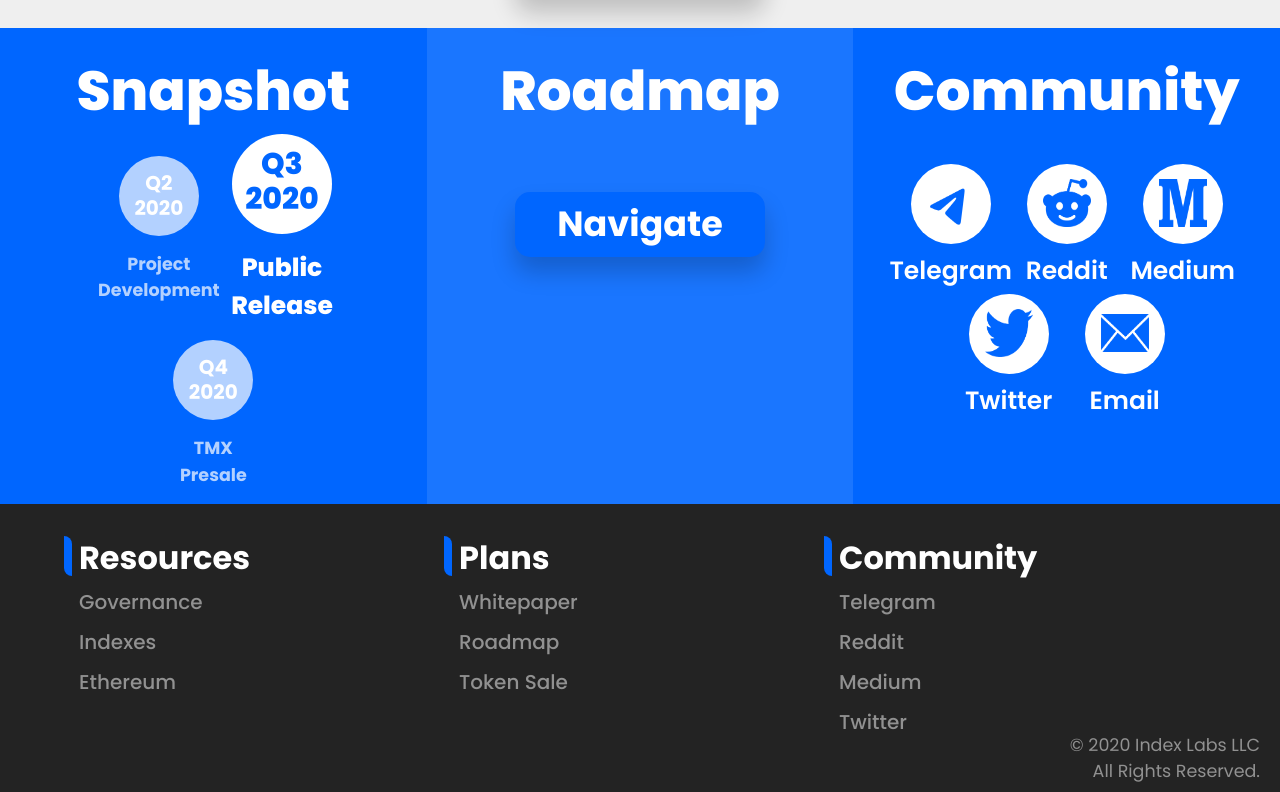
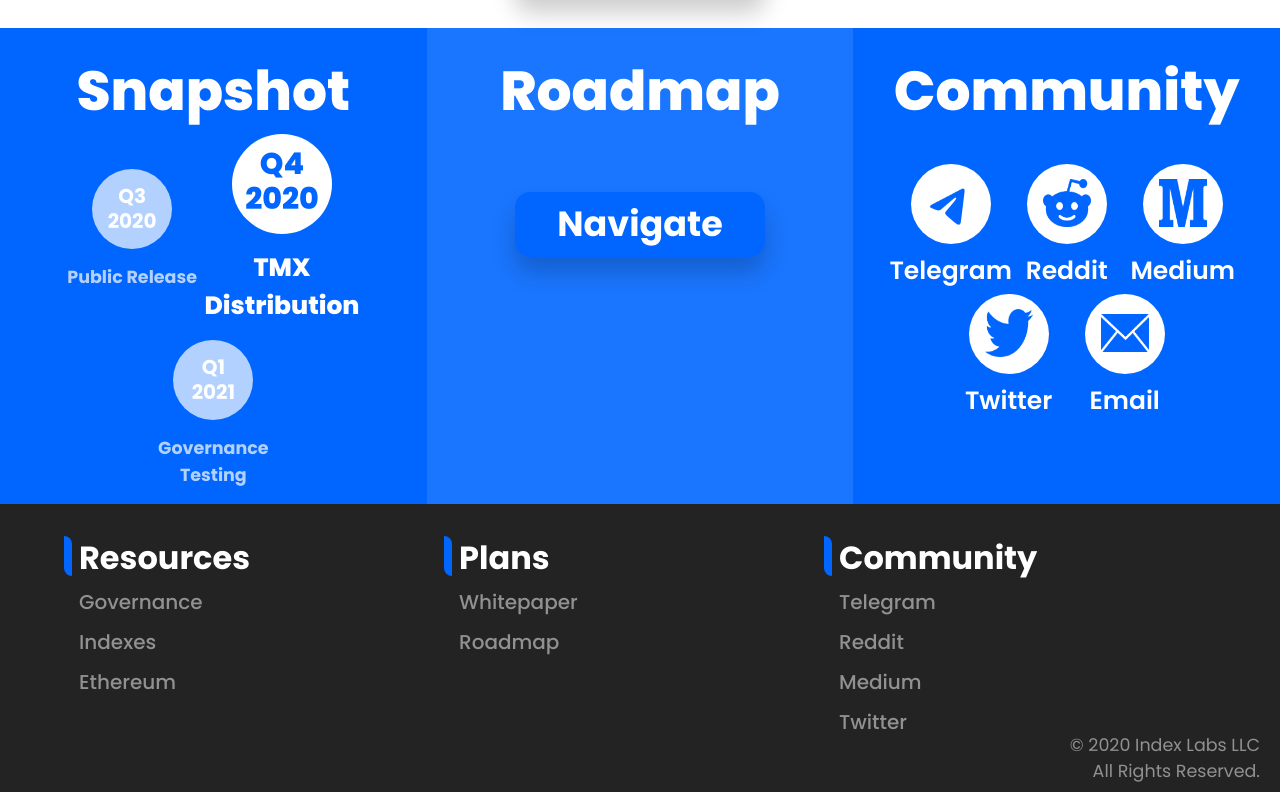
Before and after one commit to prmali/indexlabs, a React (Create React App) app: page / in a window 1280 px wide. Shown: the part 922-1714 px from the top of the page. Built offline with nearby package versions, Linux system fonts and the light colour scheme.

Commit message:
q4 changes

```diff
--- a/src/components/generic/footer.jsx
+++ b/src/components/generic/footer.jsx
@@ -36,7 +36,7 @@ class Footer extends React.Component {
                                 <NavItem>
                                     <NavLink href={whitepaper} target="_blank">Whitepaper</NavLink>
                                     <NavLink tag={Link} to="/roadmap">Roadmap</NavLink>
-                                    <NavLink tag={Link} to="/tokensale">Token Sale</NavLink>
+                                    {/*<NavLink tag={Link} to="/tokensale">Token Sale</NavLink>*/}
                                 </NavItem>
                             </Nav>
                         </Col>
--- a/src/components/generic/topbar.jsx
+++ b/src/components/generic/topbar.jsx
@@ -31,9 +31,9 @@ const Topbar = (props) => {
                         <NavItem>
                             <NavLink tag={Link} to="/">Home</NavLink>
                         </NavItem>
-                        <NavItem>
+                        {/*<NavItem>
                             <NavLink tag={Link} to="/tokensale">Token Sale</NavLink>
-                        </NavItem>
+                        </NavItem>*/}
                         <NavItem>
                             <NavLink href={whitepaper} title="whitepaper" target="_blank">Whitepaper</NavLink>
                         </NavItem>
--- a/src/components/home/breaker.jsx
+++ b/src/components/home/breaker.jsx
@@ -25,16 +25,16 @@ class Breaker extends React.Component {
                         <h1>Snapshot</h1>
                         <div className="container">
                             <span className="section sec">
-                                <div className="node"><p>Q2 <br /> 2020</p></div>
-                                <p className="description">Project Development</p>
+                                <div className="node"><p>Q3 <br /> 2020</p></div>
+                                <p className="description">Public Release</p>
                             </span>
                             <span className="section prim">
-                                <div className="node"><p>Q3 <br /> 2020</p></div>
-                                <p className="description">Public<br />Release</p>
+                                <div className="node"><p>Q4 <br /> 2020</p></div>
+                                <p className="description">TMX<br />Distribution</p>
                             </span>
                             <span className="section sec">
-                                <div className="node"><p>Q4 <br /> 2020</p></div>
-                                <p className="description">TMX<br />Presale</p>
+                                <div className="node"><p>Q1 <br /> 2021</p></div>
+                                <p className="description">Governance<br />Testing</p>
                             </span>
                         </div>
                     </Col>
--- a/src/components/package.jsx
+++ b/src/components/package.jsx
@@ -5,7 +5,7 @@ import Info from './home/info';
 import Breaker from './home/breaker';
 
 // Token Sale
-import TokensaleInfo from './tokensale/info';
+//import TokensaleInfo from './tokensale/info';
 
 // Whitepaper
 import WhitepaperInfo from './whitepaper/whitepaper';
@@ -28,6 +28,7 @@ const Home = () => {
     )
 }
 
+/*
 const TokenSale = () => {
     return(
         <div>
@@ -35,6 +36,7 @@ const TokenSale = () => {
         </div>
     )
 }
+*/
 
 /*
 const Whitepaper = () => {
@@ -72,7 +74,7 @@ const Indexes = () => {
 
 export {
     Home,
-    TokenSale,
+    //TokenSale,
     Roadmap,
     Governance,
     Indexes
--- a/src/index.js
+++ b/src/index.js
@@ -11,7 +11,7 @@ import * as serviceWorker from './serviceWorker';
 import 'bootstrap/dist/css/bootstrap.min.css';
 import {
   Home,
-  TokenSale,
+  //TokenSale,
   Roadmap,
   Governance,
   Indexes
@@ -24,8 +24,8 @@ ReactDOM.render(
       <Topbar />
       <Switch>
         <Route exact path="/" component={ Home } />
-        <Route path="/tokensale" component={ TokenSale } />
-        {/* <Route path="/whitepaper" component={ Whitepaper } /> */}
+        {/* <Route path="/tokensale" component={ TokenSale } />
+        <Route path="/whitepaper" component={ Whitepaper } /> */}
         <Route path="/roadmap" component={ Roadmap } />
         <Route path="/governance" component={ Governance } />
         <Route path="/indexes" component={ Indexes } />
```
Also changed, not shown: src/assets/roadmap-image.png, 1 other file (tests, documents, lock files or other folders).
